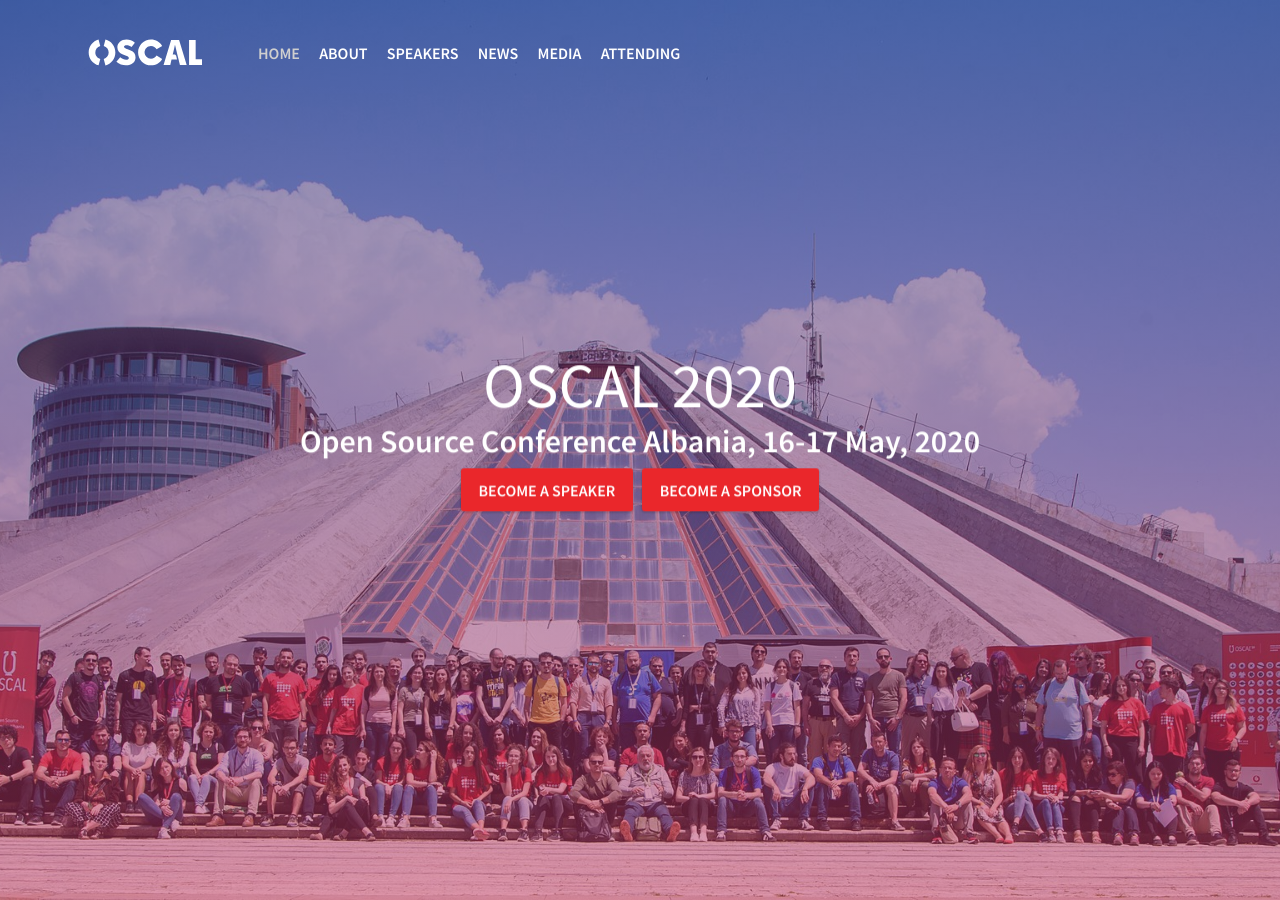
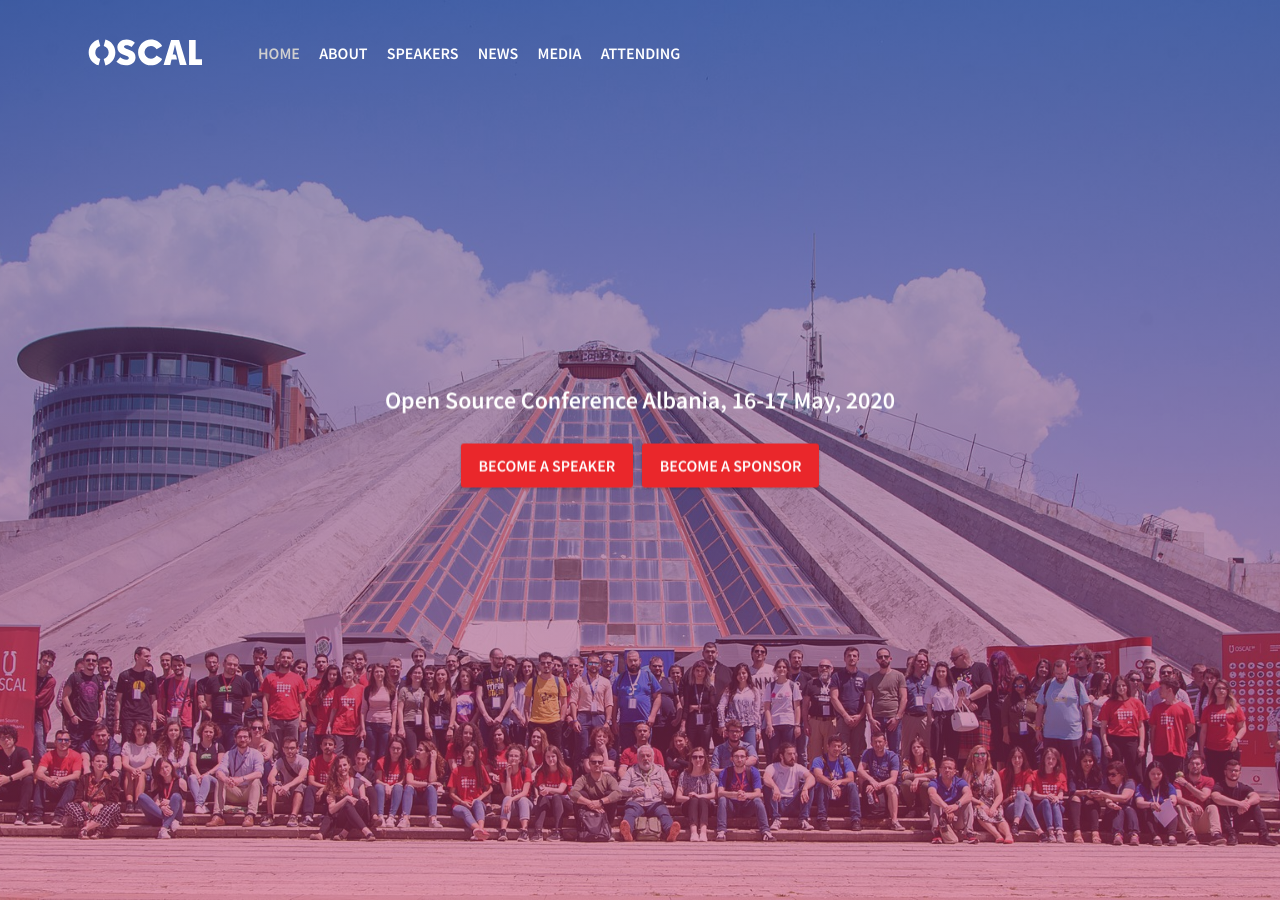
Before and after one commit to OpenLabsHackerspace/OSCAL2022-website, a Jekyll site: the page built from index.html, in a window 1280 px wide and 900 px high. Built offline with Jekyll 4.4.1, drawn with Linux system fonts in a browser that asks for light colours; comment, search, counter and statistics services are not loaded.

Commit message:
fixed main page mobile view

```diff
--- a/_config.yml
+++ b/_config.yml
@@ -54,10 +54,10 @@
 
 # Hero Block
 heroImage: "oscal-team.jpg"
-heroTitle: "OSCAL <typeout> 2020"
-eventDate: "Open Source Conference Albania, 16-17 May, 2020"
+heroTitle: "Open Source Conference Albania, 16-17 May, 2020"
+eventDate: ""
 typeoutTextValues: '"", "", "'
-typeoutFallback: "Season"
+typeoutFallback: ""
 heroButtons:
 - {link: "https://osc.al/cfp", text: "Become a speaker"}
 - {permalink: "/assets/OSCAL_2020_Prospectus.pdf", text: "Become a sponsor"}
--- a/_includes/hero.html
+++ b/_includes/hero.html
@@ -5,8 +5,8 @@
     <div class="jumbotron mainhome">
         <div class="animated hiding" data-animation="fadeInDown" data-delay="500">
             {% assign heroText = site.heroTitle | split:"<typeout>" %}
-            <h1>{{ heroText[0] }}<span id="typeout-text" class="hidden-xs"></span><span class="typeout-fallback">{{ site.typeoutFallback }}</span>{{ heroText[1] }}</h1>
-            <p>{{ site.eventDate }}</p>
+            <h2>{{ heroText[0] }}<span id="typeout-text" class="hidden-xs"></span><span class="typeout-fallback">{{ site.typeoutFallback }}</span>{{ heroText[1] }}</h2>
+            <h2>{{ site.eventDate }}</h2>
             {% for button in site.heroButtons %}
             <a href="{% if button.permalink != null %} {{ button.permalink | prepend: site.baseurl }} {% else %} {{ button.link }} {% endif %}" class="btn btn-primary waves-effect waves-button waves-light waves-float" {% if button.link != null %}target="_blank"{% endif %}>{{ button.text }}</a>
             {% endfor %}
--- a/_sass/partials/_global.scss
+++ b/_sass/partials/_global.scss
@@ -53,7 +53,7 @@
 h1 {
     font-size: $h1-font-size;
     @media (max-width: 767px) {
-        font-size: $h1-font-size * 60 / 100;
+        font-size: $h1-font-size * 75 / 100;
     }
 }
 h2 {
```
Also changed, not shown: _sass/partials/_hero.scss (+8 -1 lines), css/main.css.
